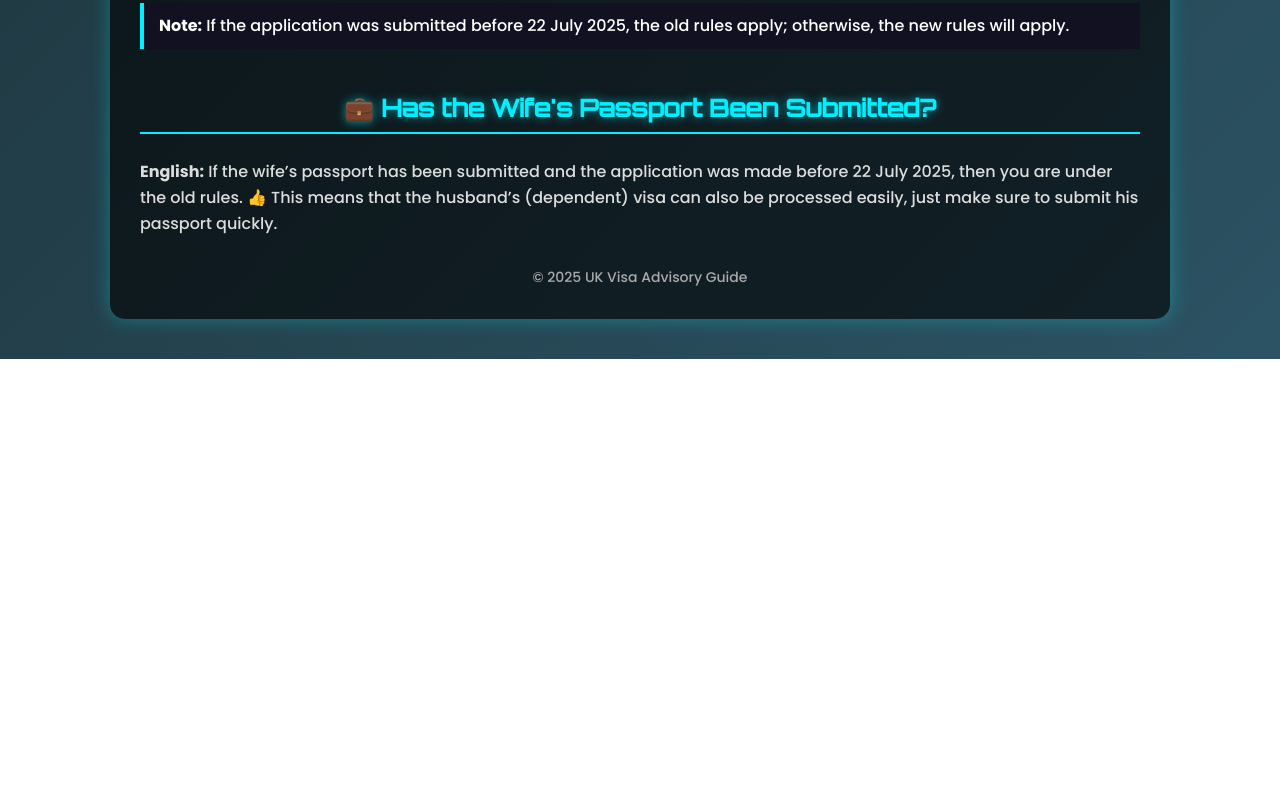
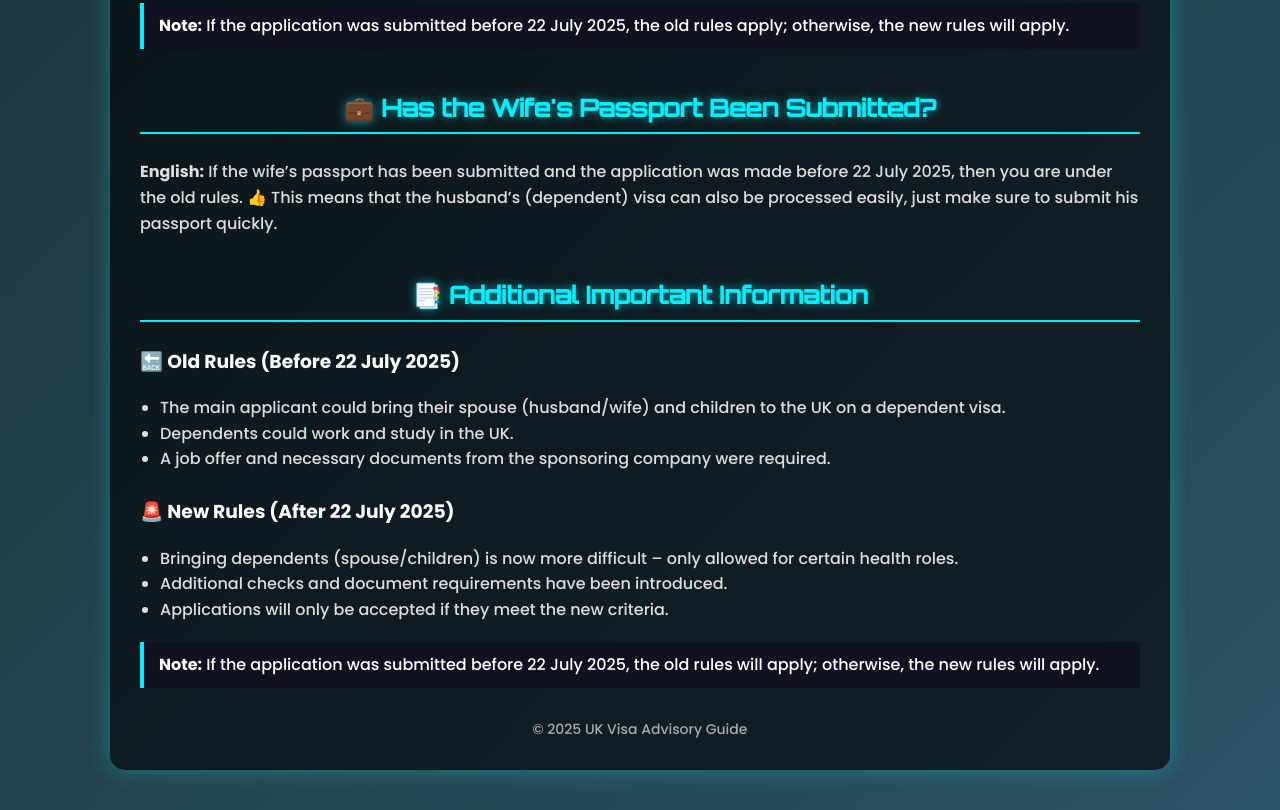
Before and after one commit to ukHealthcareinfo/New_Or_Old_RuleHealthCare, a plain HTML site: page index.html in a window 1280 px wide. Shown: the part 1738-2548 px from the top of the page. Before the commit the page ends 2097 px from the top, so only its background shows below. Drawn offline with Linux system fonts and the light colour scheme.

Commit message:
Update index.html

```diff
--- a/index.html
+++ b/index.html
@@ -141,6 +141,29 @@
         <p><strong>English:</strong> If the wife’s passport has been submitted and the application was made before 22 July 2025, then you are under the old rules. 👍 This means that the husband’s (dependent) visa can also be processed easily, just make sure to submit his passport quickly.</p>
     </div>
 
+    <h2><strong>📑 Additional Important Information</strong></h2>
+    <div class="section">
+        <h3><strong>🔙 Old Rules (Before 22 July 2025)</strong></h3>
+        <ul>
+            <li>The main applicant could bring their spouse (husband/wife) and children to the UK on a dependent visa.</li>
+            <li>Dependents could work and study in the UK.</li>
+            <li>A job offer and necessary documents from the sponsoring company were required.</li>
+        </ul>
+    </div>
+
+    <div class="section">
+        <h3><strong>🚨 New Rules (After 22 July 2025)</strong></h3>
+        <ul>
+            <li>Bringing dependents (spouse/children) is now more difficult – only allowed for certain health roles.</li>
+            <li>Additional checks and document requirements have been introduced.</li>
+            <li>Applications will only be accepted if they meet the new criteria.</li>
+        </ul>
+    </div>
+
+    <div class="note">
+        <strong>Note:</strong> If the application was submitted before 22 July 2025, the old rules will apply; otherwise, the new rules will apply.
+    </div>
+
     <footer>&copy; 2025 UK Visa Advisory Guide</footer>
 </div>
 </body>
```
